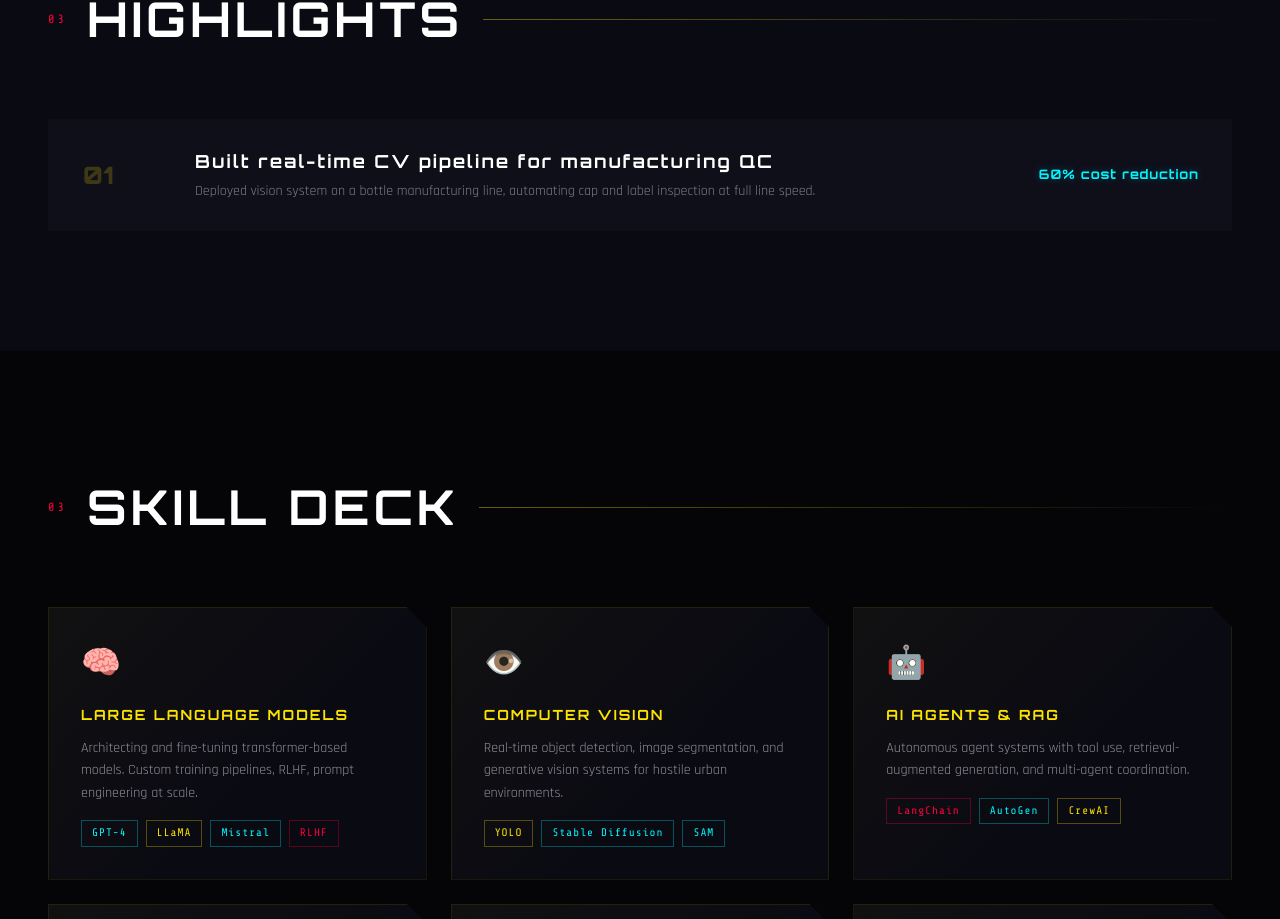
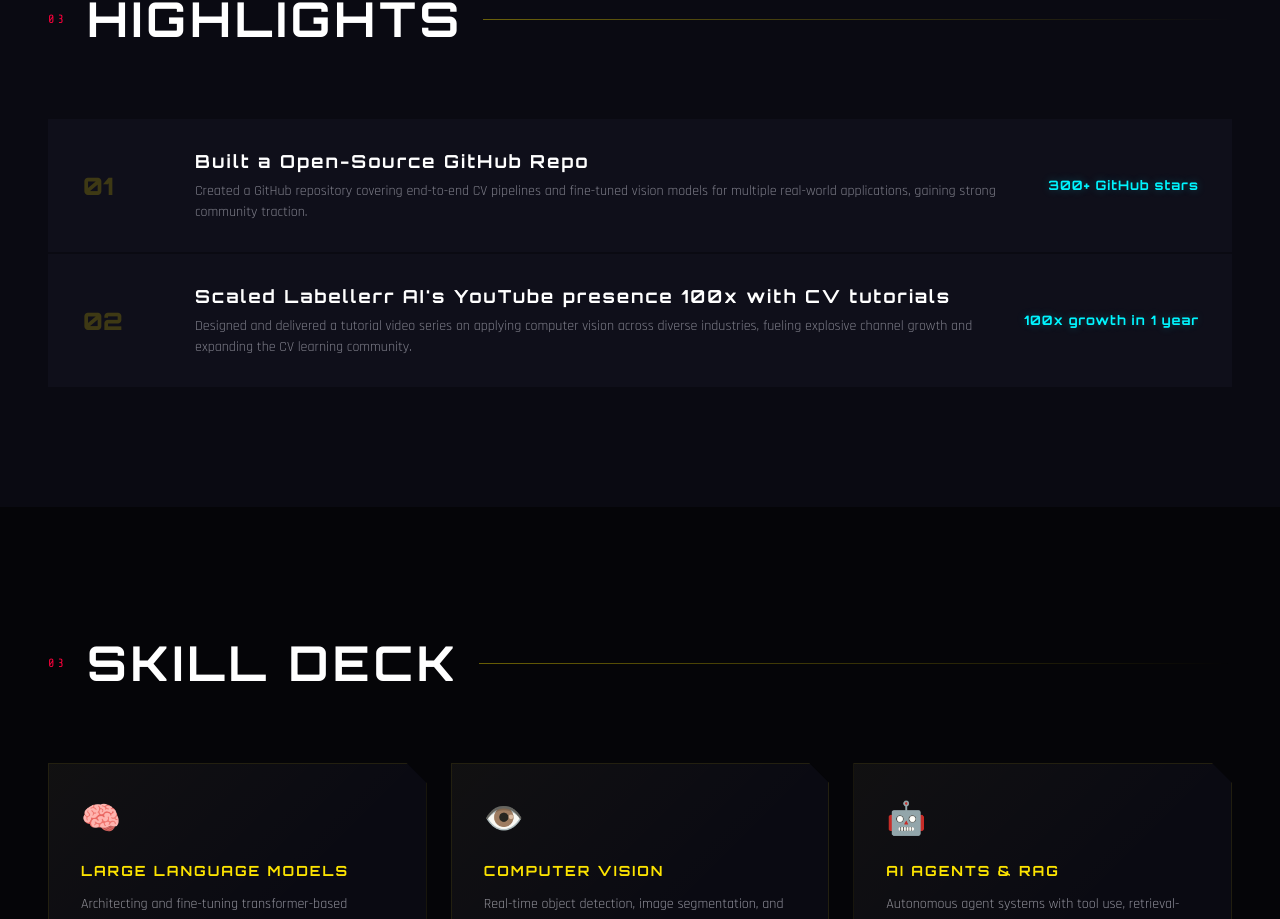
Before and after one commit to yashsuman15/yashsuman15.github.io, a React (Vite) app: page / in a window 1280 px wide. Shown: the part 10204-11123 px from the top of the page. Built offline with nearby package versions, Linux system fonts and the light colour scheme.

Commit message:
feat: update showcase highlights with new projects and enhanced descriptions

```diff
--- a/src/data/projects.ts
+++ b/src/data/projects.ts
@@ -241,9 +241,15 @@ export const SHOWCASE_PROJECTS: ShowcaseProject[] = [
 export const HIGHLIGHTS: Highlight[] = [
   // Populate with your real highlights — example:
   {
-    num: '01',
-    title: 'Built real-time CV pipeline for manufacturing QC',
-    description: 'Deployed vision system on a bottle manufacturing line, automating cap and label inspection at full line speed.',
-    stat: '60% cost reduction',
+  num: '01',
+  title: 'Built a Open-Source GitHub Repo',
+  description: 'Created a GitHub repository covering end-to-end CV pipelines and fine-tuned vision models for multiple real-world applications, gaining strong community traction.',
+  stat: '300+ GitHub stars',
   },
+  {
+  num: '02',
+  title: 'Scaled Labellerr AI\'s YouTube presence 100x with CV tutorials',
+  description: 'Designed and delivered a tutorial video series on applying computer vision across diverse industries, fueling explosive channel growth and expanding the CV learning community.',
+  stat: '100x growth in 1 year',
+  }
 ];
```
